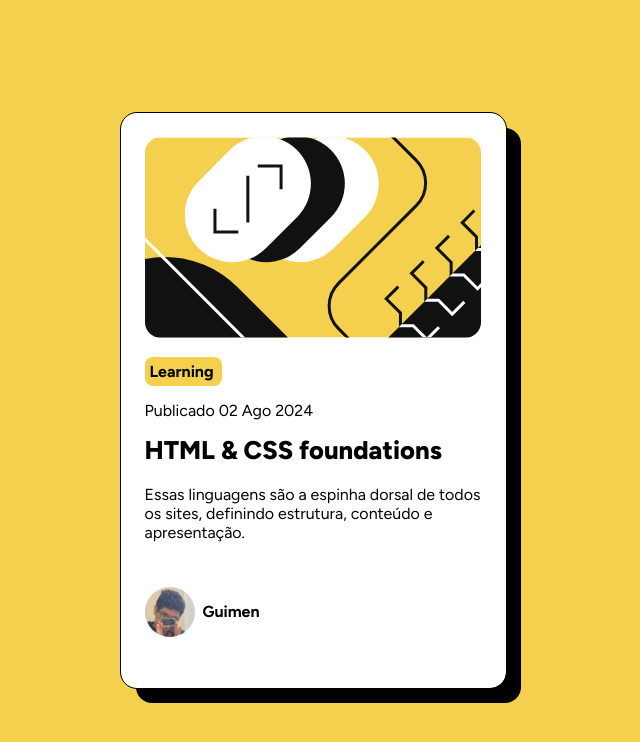
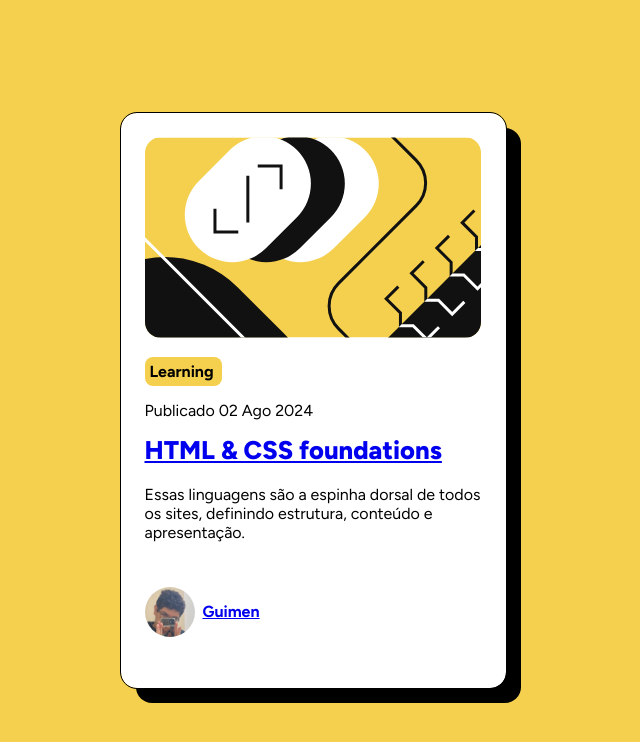
Before and after one commit to Guimenn/Card, a plain HTML site: page index.html in a window 1280 px wide. Shown: the whole page, without its empty margins (327-967 px from the left). Drawn offline with Linux system fonts and the light colour scheme; a web font is replaced by a local one.

Commit message:
Efeitos e links

```diff
--- a/index.html
+++ b/index.html
@@ -17,12 +17,12 @@
 				<p class="learning">Learning</p>
 			</div>
 			<p class="date">Publicado 02 Ago 2024</p>
-			<h1><a href="#"></a>HTML & CSS foundations</h1>
+			<h1><a href="https://developer.mozilla.org/pt-BR/docs/Web/HTML" target="_blank" rel="external">HTML & CSS foundations</a></h1>
 			<p class="descripition">Essas linguagens são a espinha dorsal de todos os sites, definindo estrutura, conteúdo e apresentação.
 			</p>
 			<div class="autor">
 				<img src="166948520.jpg" alt="">
-				<p class="name">Guimen</p>
+				<p class="name"><a href="https://github.com/Guimenn" target="_parent">Guimen</a></p>
 			</div>
 		</div>
 </body>
```
